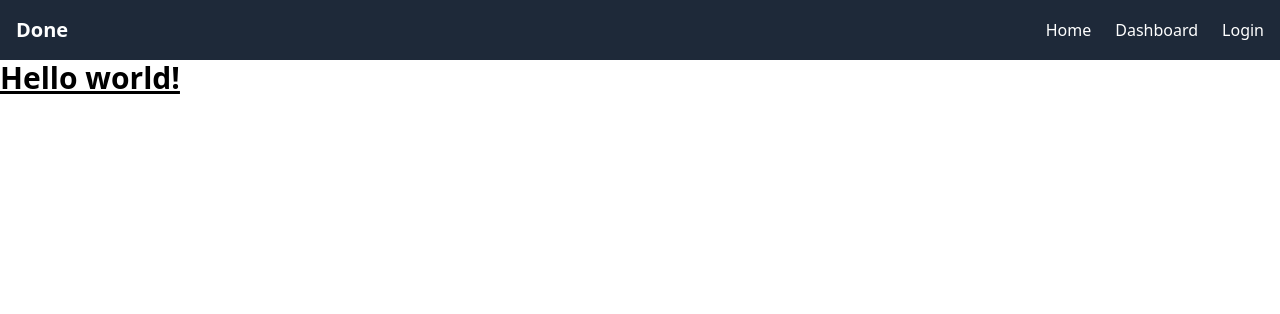
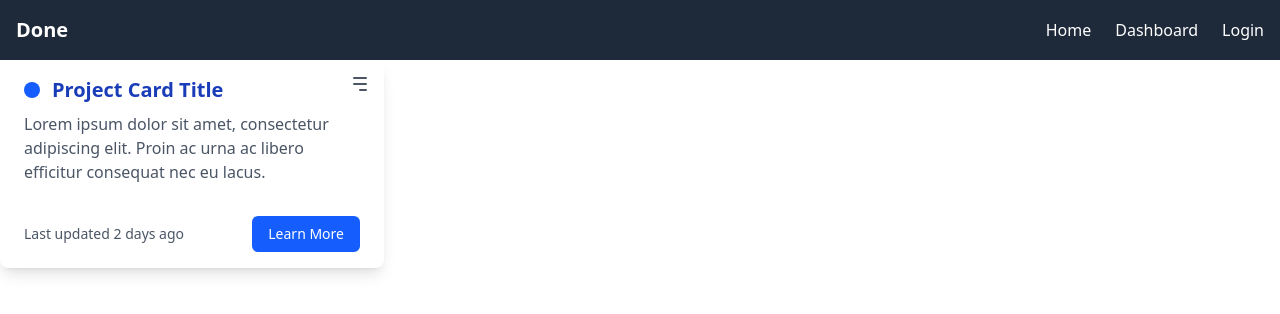
Before and after one commit to Mukunthan-A-R/doneit-client, a React (Vite) app: page /dashboard in a window 1280 px wide. Shown: the top 314 px of the page. Built offline with nearby package versions, Linux system fonts and the light colour scheme.

Commit message:
created card componet and dashboard route

```diff
--- a/src/App.jsx
+++ b/src/App.jsx
@@ -4,6 +4,7 @@ import About from "./pages/About";
 import Contact from "./pages/Contact";
 import NotFound from "./pages/NotFound";
 import NavBar from "./components/NavBar";
+import Dashboard from "./pages/Dashboard";
 
 function App() {
   return (
@@ -11,9 +12,9 @@ function App() {
       {/* <Header />{" "} */}
       {/* You can put common components like Header and Footer here */}
       <NavBar></NavBar>
-      <h1 class="text-3xl font-bold underline">Hello world!</h1>
       <Routes>
         <Route exact path="/" element={<Home />} />
+        <Route exact path="/dashboard" element={<Dashboard />} />
         <Route path="/about" element={<About />} />
         <Route path="/contact" element={<Contact />} />
         <Route element={<NotFound />} />
--- /dev/null
+++ b/src/components/ProjectCard.jsx
@@ -0,0 +1,89 @@
+import React, { useState } from "react";
+
+const ProjectCard = () => {
+  // State to manage dropdown visibility
+  const [isDropdownOpen, setIsDropdownOpen] = useState(false);
+
+  // Function to toggle the dropdown
+  const toggleDropdown = () => {
+    setIsDropdownOpen((prev) => !prev);
+  };
+
+  return (
+    <div className="max-w-sm rounded-lg bg-white overflow-hidden relative shadow-lg">
+      {/* Menu Icon */}
+      <div className="absolute top-3 right-3">
+        <button
+          className="text-gray-600 hover:text-gray-800 focus:outline-none"
+          onClick={toggleDropdown}
+        >
+          <svg
+            xmlns="http://www.w3.org/2000/svg"
+            fill="none"
+            viewBox="0 0 24 24"
+            stroke="currentColor"
+            className="w-6 h-6"
+          >
+            <path
+              strokeLinecap="round"
+              strokeLinejoin="round"
+              strokeWidth="2"
+              d="M6 12h12M6 6h12m-6 12h6"
+            ></path>
+          </svg>
+        </button>
+
+        {/* Dropdown Menu */}
+        {isDropdownOpen && (
+          <div className="absolute right-0 mt-2 w-32 bg-white border border-gray-200 rounded-lg shadow-md">
+            <ul>
+              <li>
+                <a
+                  href="#"
+                  className="block px-4 py-2 text-gray-700 hover:bg-blue-600 hover:text-white"
+                >
+                  Edit
+                </a>
+              </li>
+              <li>
+                <a
+                  href="#"
+                  className="block px-4 py-2 text-gray-700 hover:bg-red-600 hover:text-white"
+                >
+                  Delete
+                </a>
+              </li>
+            </ul>
+          </div>
+        )}
+      </div>
+
+      <div className="px-6 py-4">
+        {/* Circle Before Title */}
+        <div className="flex items-center space-x-3">
+          <div className="w-4 h-4 rounded-full bg-blue-600"></div>{" "}
+          {/* Smaller Circle */}
+          <h2 className="text-xl font-semibold text-blue-800">
+            Project Card Title
+          </h2>
+        </div>
+        <p className="text-gray-600 mt-2">
+          Lorem ipsum dolor sit amet, consectetur adipiscing elit. Proin ac urna
+          ac libero efficitur consequat nec eu lacus.
+        </p>
+      </div>
+
+      <div className="px-6 py-4 flex items-center justify-between">
+        <span className="text-sm text-gray-600">Last updated 2 days ago</span>
+        <a
+          href="#"
+          className="bg-blue-600 text-white text-sm py-2 px-4 rounded-md hover:bg-blue-700 transition duration-300"
+        >
+          Learn More
+        </a>
+      </div>
+    </div>
+  );
+};
+
+export default ProjectCard;
--- /dev/null
+++ b/src/pages/Dashboard.jsx
@@ -0,0 +1,12 @@
+import React from "react";
+import ProjectCard from "../components/ProjectCard";
+
+const Dashboard = () => {
+  return (
+    <div>
+      <ProjectCard></ProjectCard>
+    </div>
+  );
+};
+
+export default Dashboard;
```
